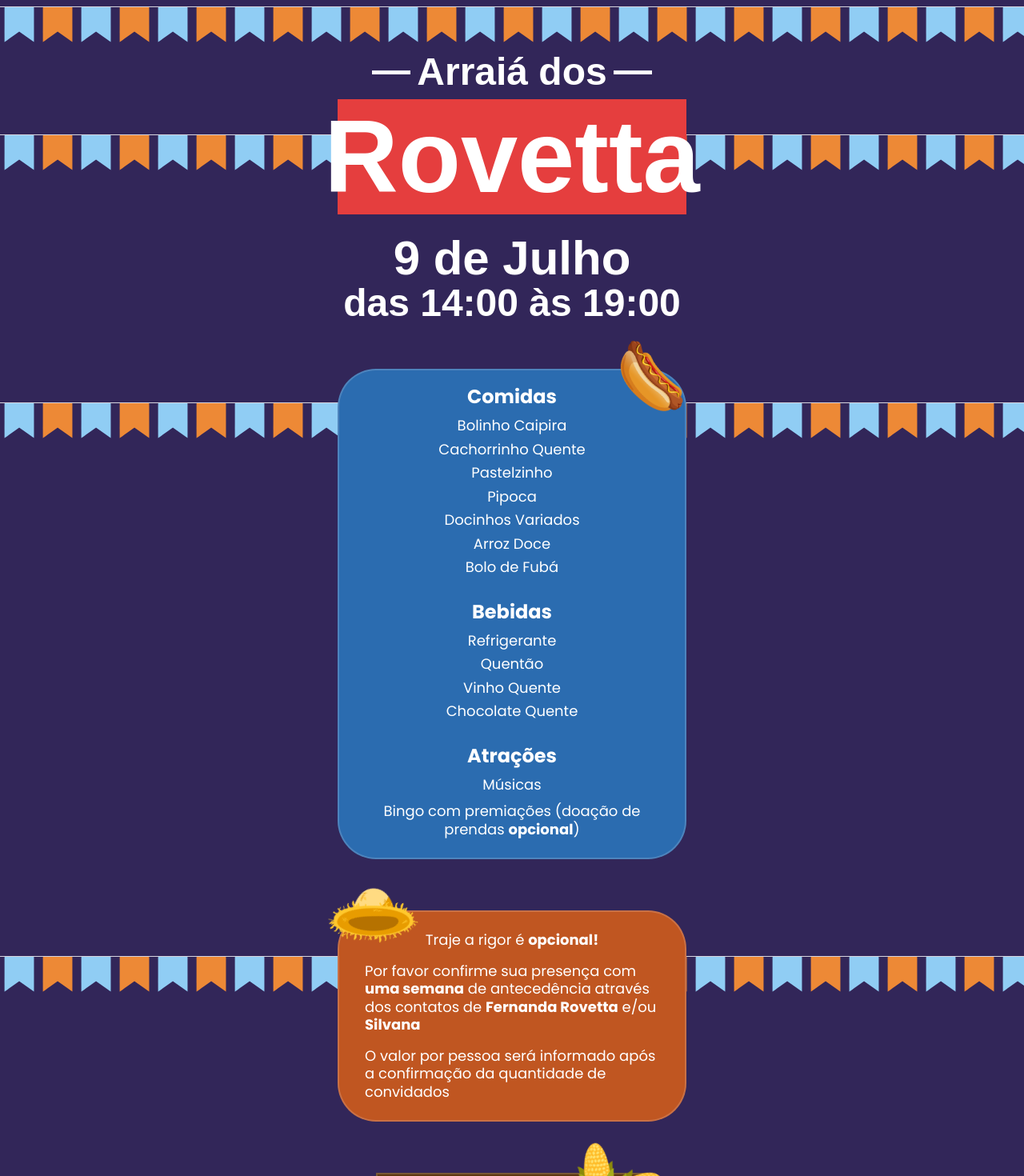
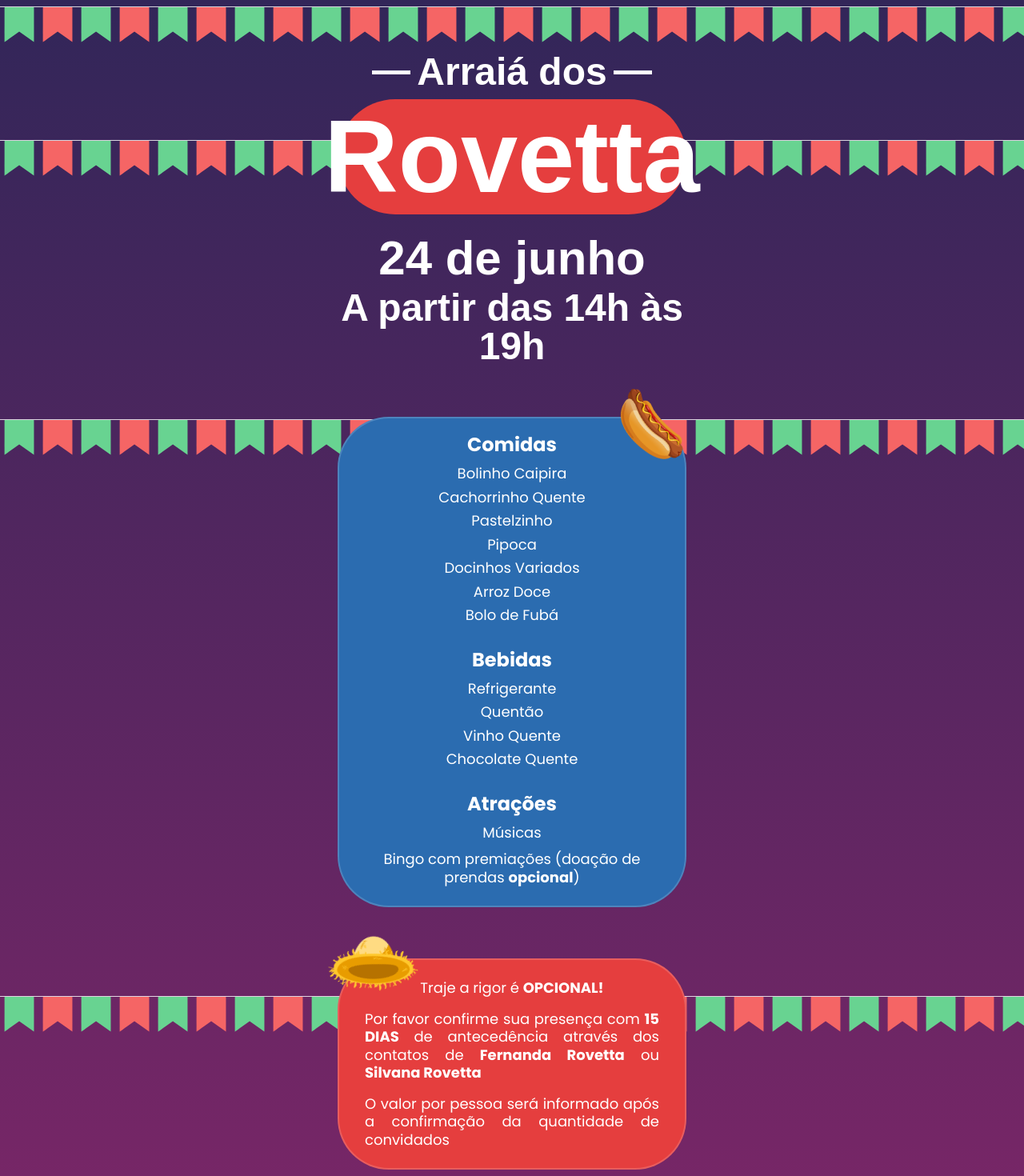
Before and after one commit to guihRovetta/arraia-dos-rovetta, a Next.js app: page / in a window 1280 px wide. Shown: the top 1470 px of the page at 80% size. Built offline with nearby package versions, Linux system fonts and the light colour scheme; grey boxes are pictures that could not be loaded; a web font is replaced by a local one.

Commit message:
fix: adjust style of some components

```diff
--- a/src/components/section/AdditionalInfoSection.tsx
+++ b/src/components/section/AdditionalInfoSection.tsx
@@ -4,7 +4,7 @@ import HatImg from 'public/assets/hat.png';
 
 export const AdditionalInfoSection = () => (
   <ContentBox
-    _vStackProps={{bg: 'orange.600'}}
+    _vStackProps={{bg: 'red.500'}}
     _imageProps={{
       src: HatImg,
       alt: 'Chapéu caipira',
@@ -12,16 +12,16 @@ export const AdditionalInfoSection = () => (
     imageAlign="left"
   >
     <LongText>
-      Traje a rigor é <strong>opcional!</strong>
+      Traje a rigor é <strong>OPCIONAL!</strong>
     </LongText>
 
-    <LongText>
-      Por favor confirme sua presença com <strong>uma semana</strong> de
-      antecedência através dos contatos de <strong>Fernanda Rovetta</strong>{' '}
-      e/ou <strong>Silvana</strong>
+    <LongText textAlign="justify">
+      Por favor confirme sua presença com <strong>15 DIAS</strong> de
+      antecedência através dos contatos de <strong>Fernanda Rovetta</strong> ou{' '}
+      <strong>Silvana Rovetta</strong>
     </LongText>
 
-    <LongText>
+    <LongText textAlign="justify">
       O valor por pessoa será informado após a confirmação da quantidade de
       convidados
     </LongText>
--- a/src/components/section/DirectionsSection.tsx
+++ b/src/components/section/DirectionsSection.tsx
@@ -36,8 +36,9 @@ export const DirectionsSection = () => (
           isExternal
           fontSize="lg"
           color="white"
-          fontWeight={700}
+          fontWeight={800}
           textAlign="center"
+          textTransform="uppercase"
           lineHeight={1.25}
         >
           Clique aqui para abrir o Maps
--- a/src/components/section/FlagsSection.tsx
+++ b/src/components/section/FlagsSection.tsx
@@ -21,7 +21,7 @@ export const FlagsSection = (props: StackProps) => (
       ?.map((_, index) => (
         <Flag
           key={index}
-          color={index % 2 ? 'orange.400' : 'blue.200'}
+          color={index % 2 ? 'red.400' : 'green.300'}
           fontSize={`${FLAG_WIDTH}px`}
           style={{marginTop: '-4px'}}
         />
--- a/src/components/section/TitleSection.tsx
+++ b/src/components/section/TitleSection.tsx
@@ -6,15 +6,26 @@ export const TitleSection = () => (
       <HStack spacing={2}>
         <Box h={1} w={12} bg="white" as="hr" />
 
-        <Heading fontSize="5xl" as="h1" lineHeight={0.75} minW="160px">
+        <Heading
+          fontSize="5xl"
+          as="h1"
+          lineHeight={0.75}
+          minW="160px"
+          textAlign="center"
+        >
           Arraiá dos
         </Heading>
 
         <Box h={1} w={12} bg="white" as="hr" />
       </HStack>
 
-      <Center bg="red.500" py={6} w="full">
-        <Heading color="white" fontSize="9xl" as="h1" lineHeight={0.75}>
+      <Center bg="red.500" py={6} w="full" borderRadius="full">
+        <Heading
+          color="white"
+          fontSize={{base: '8xl', sm: '9xl'}}
+          as="h1"
+          lineHeight={0.75}
+        >
           Rovetta
         </Heading>
       </Center>
@@ -22,10 +33,10 @@ export const TitleSection = () => (
 
     <VStack spacing={4}>
       <Heading fontSize="6xl" as="h2" lineHeight={0.75}>
-        9 de Julho
+        24 de junho
       </Heading>
-      <Heading fontSize="5xl" as="h2" lineHeight={0.75}>
-        das 14:00 às 19:00
+      <Heading fontSize="5xl" as="h2" lineHeight={1} textAlign="center">
+        A partir das 14h às 19h
       </Heading>
     </VStack>
   </VStack>
--- a/src/components/template/ContentBox.tsx
+++ b/src/components/template/ContentBox.tsx
@@ -18,7 +18,7 @@ export const ContentBox = ({
     w="full"
     spacing={4}
     position="relative"
-    borderRadius="48px"
+    borderRadius="64px"
     borderWidth="2px"
     borderColor="whiteAlpha.300"
     {..._vStackProps}
--- a/src/pages/index.tsx
+++ b/src/pages/index.tsx
@@ -11,7 +11,12 @@ import type {NextPage} from 'next';
 
 const Home: NextPage = () => {
   return (
-    <Center minH="100vh" bg="purple.900" flexDirection="column" pt={8}>
+    <Center
+      minH="100vh"
+      flexDirection="column"
+      pt={8}
+      bgGradient="linear(to-b, #322659, #97266D)"
+    >
       <FlagsSection top={2} />
       <FlagsSection top="8%" />
       <FlagsSection top="24%" />
```
